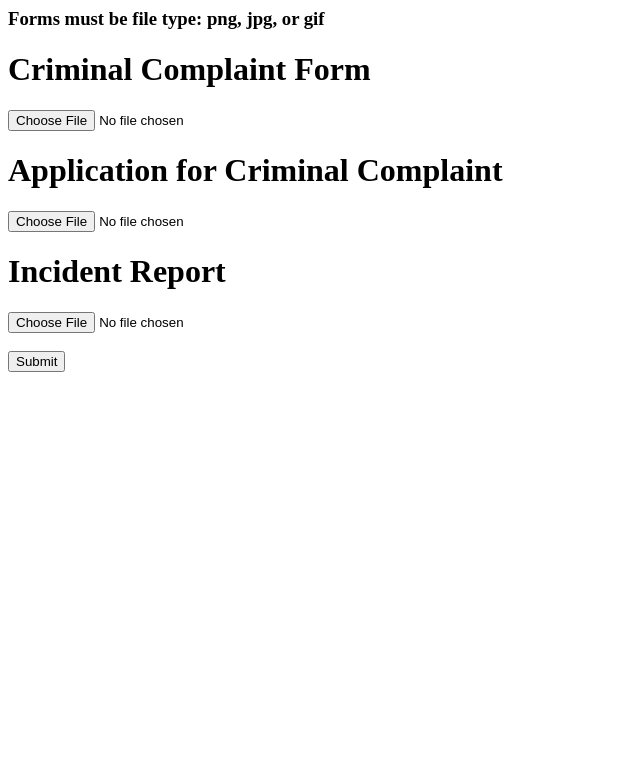
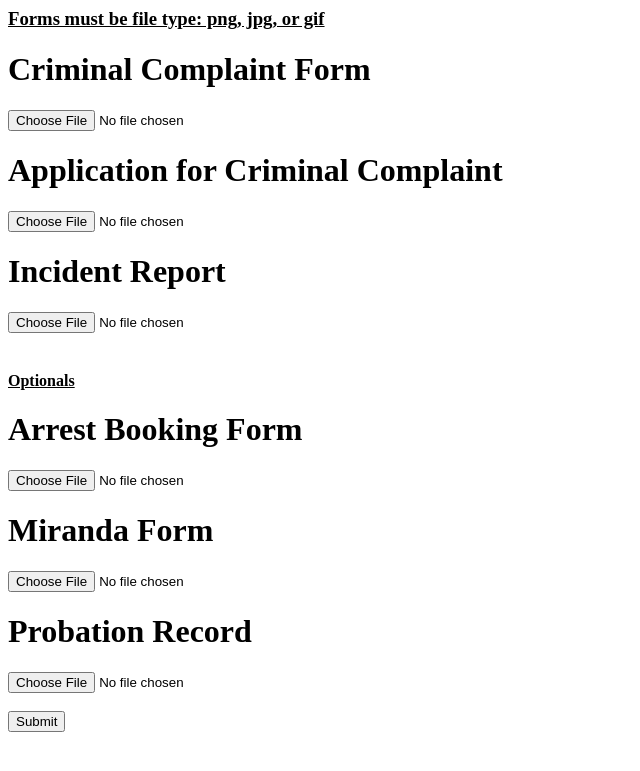
Before and after one commit to keshavm02/suffolk-county-DA, a Flask app: page /upload in a window 1280 px wide. Shown: the top 771 px of the page, without its empty margins (0-640 px from the left). Run offline with Flask 2, Linux system fonts and the light colour scheme.

Commit message:
added optional form upload options

```diff
--- a/Flask/SCDA/templates/admin.html
+++ b/Flask/SCDA/templates/admin.html
@@ -1,6 +1,6 @@
 <html>
    <body>
-      <h3>Forms must be file type: png, jpg, or gif</h3>
+      <h3><u>Forms must be file type: png, jpg, or gif</u></h3>
       <form action = "/upload" method = "POST"
          enctype = "multipart/form-data">
          <h1>Criminal Complaint Form</h1>
@@ -11,6 +11,20 @@
 
          <h1>Incident Report</h1>
          <input type = "file" name = "ir" />
+
+         <br>
+         <br>
+
+         <h4><u>Optionals</u></h4>
+         <h1>Arrest Booking Form</h1>
+         <input type = "file" name = "abf" />
+
+         <h1>Miranda Form</h1>
+         <input type = "file" name = "mf" />
+
+         <h1>Probation Record</h1>
+         <input type = "file" name = "pr" />
+
          <br>
          <br>
          <input type = "submit"/>
```
